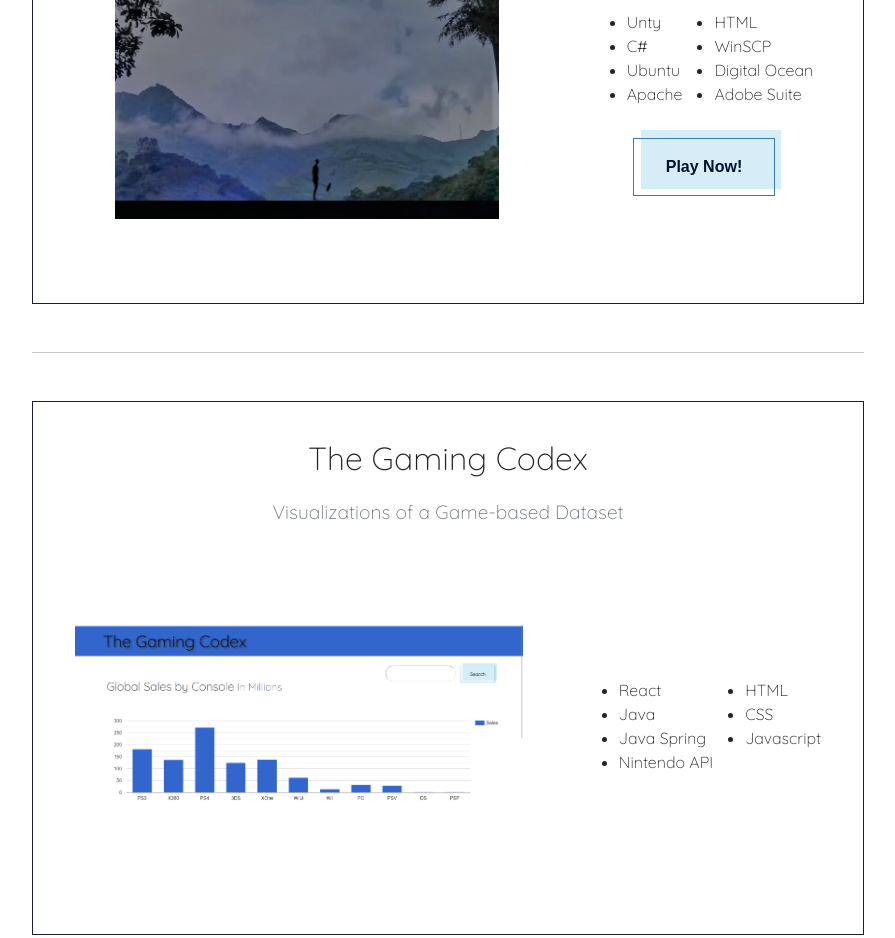
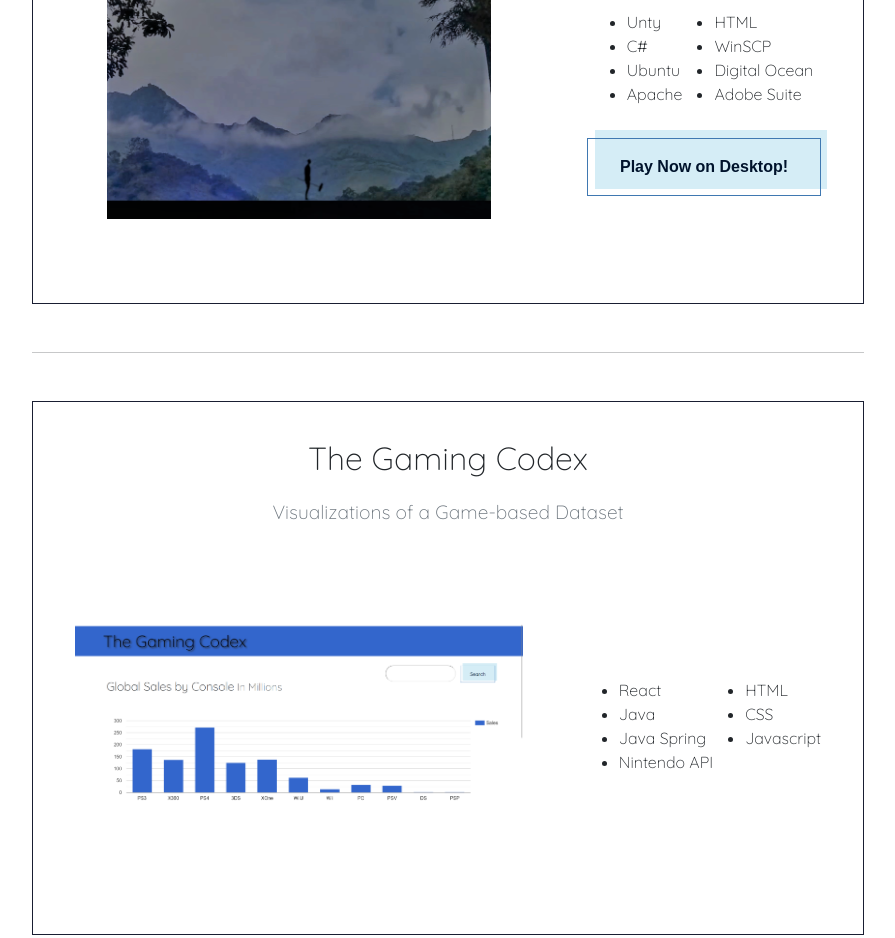
Before and after one commit to em-twines/ProfessionalWebsite, a React (Create React App) app: page /projects in a window 1280 px wide. Shown: the part 1160-2098 px from the top of the page, without its empty margins (192-1087 px from the left). Built offline with nearby package versions, Linux system fonts and the light colour scheme.

Commit message:
desktop only warning added to lookingGlass webGL game

```diff
--- a/src/pages/Projects.jsx
+++ b/src/pages/Projects.jsx
@@ -159,7 +159,7 @@ export default function Projects() {
               </div>{" "}
               <div>
                 <a href="https://www.playlookingglass.com/">
-                  <button className="button-51 smaller">Play Now!</button>
+                  <button className="button-51 smaller">Play Now on Desktop!</button>
                 </a>
               </div>
             </div>
```
